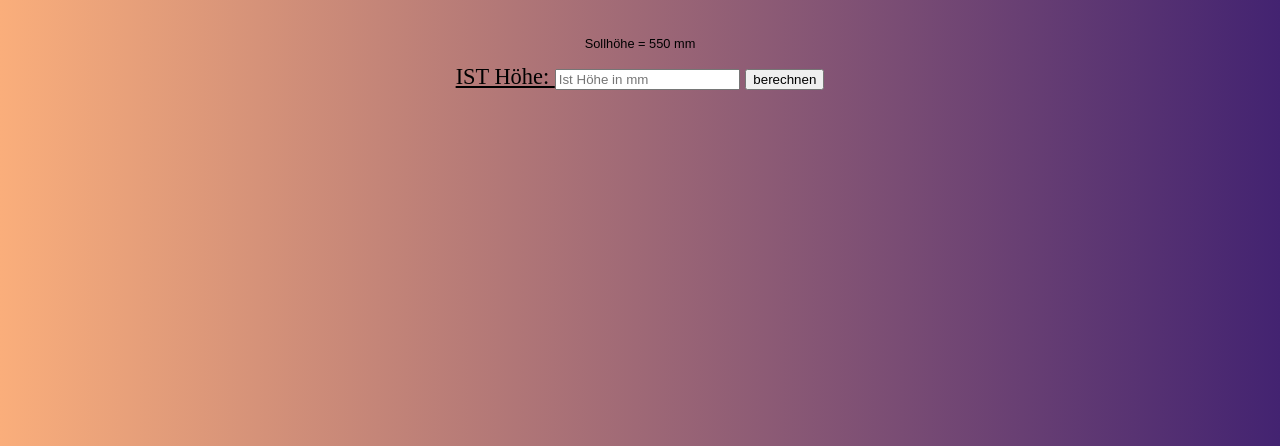
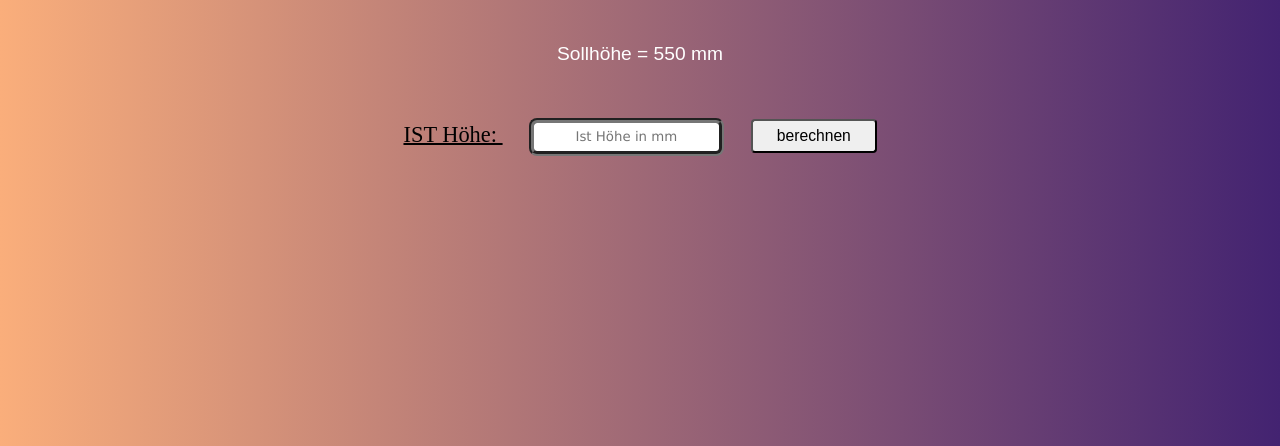
Before and after one commit to mohrly123/firstpage, a plain HTML site: page page550.html in a window 1280 px wide. Shown: the part 354-800 px from the top of the page. Drawn offline with Linux system fonts and the light colour scheme.

Commit message:
Update style.css

```diff
--- a/style.css
+++ b/style.css
@@ -1,3 +1,4 @@
+
 body{
   background: linear-gradient(to left, #432371, #faae7b);
 }
@@ -31,7 +32,7 @@ p{
   font-size: 1.4em;
 
 }
-#inputIstAbstand{
+#inputIstAbstand, #inputIstHöhe{
   padding: .5em;
   text-align: center;
   font-family: 'Lucida Sans', 'Lucida Sans Regular', 'Lucida Grande', 'Lucida Sans Unicode', Geneva, Verdana, sans-serif;
@@ -40,13 +41,13 @@ p{
   margin-left: 2em;
   border-radius: 8px;
 }
-#sollabstandLabel{
+#sollabstandLabel, #sollhöheLabel{
   padding-bottom: .2em;
   font-size: 1.2em;
   color: rgb(255, 255, 255);
 
 }
-#btnBerechnenAbstand{
+#btnBerechnenAbstand, #btnBerechnenHöhe{
   margin-top: 2em;
   border-radius: 4px;
   width: 8em;
```
